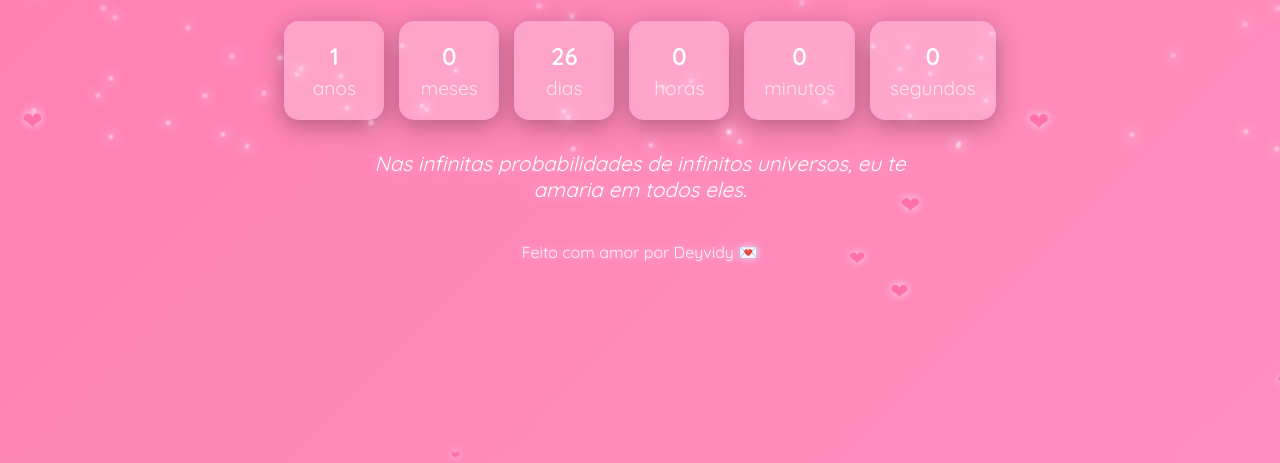
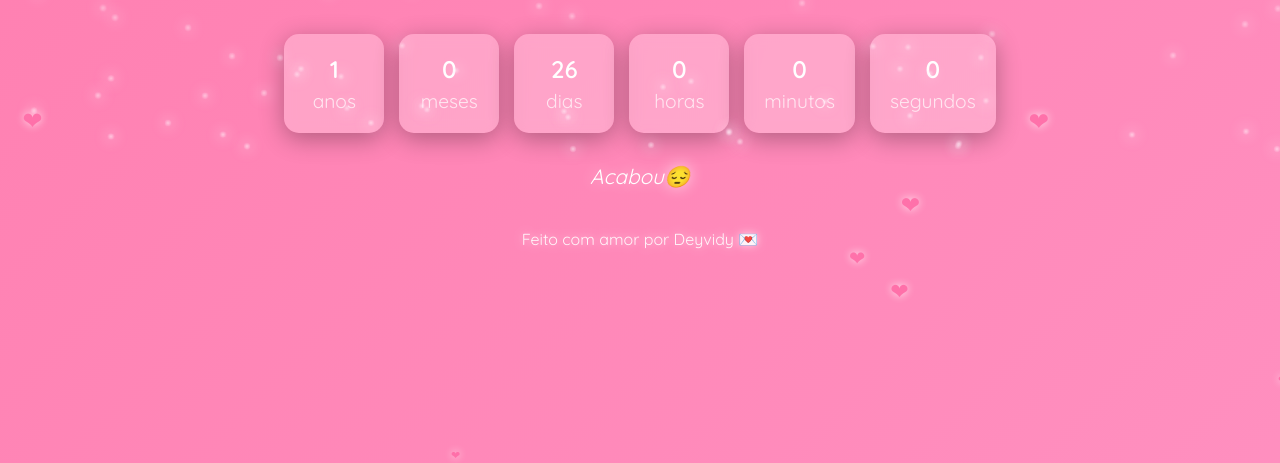
Before and after one commit to Deyvidy-Alves/teste, a plain HTML site: page index.html in a window 1280 px wide. Shown: the part 337-800 px from the top of the page. Drawn offline with Linux system fonts and the light colour scheme.

Commit message:
Update HTML structure and content for countdown

```diff
--- a/index.html
+++ b/index.html
@@ -2,7 +2,7 @@
 <html lang="pt-br">
 <head>
   <meta charset="UTF-8" />
-  <title>Ana & Deyvidy</title>
+  <title>Ana & Deyvidy 💖</title>
   <link href="https://fonts.googleapis.com/css2?family=Great+Vibes&family=Quicksand:wght@400;600&display=swap" rel="stylesheet" />
   <style>
     * { box-sizing: border-box; }
@@ -10,7 +10,6 @@
     body {
       margin: 0;
       font-family: 'Quicksand', sans-serif;
-      /* Mantendo o visual original */
       background: linear-gradient(135deg, #ff4b8b, #ff77a9, #ff99c8);
       background-size: 400% 400%;
       animation: gradientShift 10s ease infinite;
@@ -69,9 +68,6 @@
       font-family: 'Quicksand', sans-serif;
       box-shadow: 0 6px 25px rgba(0,0,0,0.3);
       backdrop-filter: blur(6px);
-      /* Removi a animação de "flutuar" para ficar mais estático/solene,
-         mas se quiser de volta, basta descomentar a linha abaixo */
-      /* animation: floatBox 4s ease-in-out infinite; */
       transition: transform 0.3s ease, box-shadow 0.3s ease;
     }
 
@@ -105,7 +101,6 @@
       text-shadow: 0 0 8px rgba(255,255,255,0.7);
     }
 
-    /* Partículas de fundo */
     .particles {
       position: fixed;
       top: 0; left: 0;
@@ -130,7 +125,6 @@
       100% { transform: translateY(-10vh) scale(1.2); opacity: 0; }
     }
 
-    /* Corações */
     .hearts {
       position: fixed;
       top: 0; left: 0;
@@ -165,28 +159,28 @@
 <body>
   <div class="screen" id="counterScreen">
     <h1>Ana & Deyvidy</h1>
-
     <div class="timer" id="timer"></div>
-
-    <div class="phrase">Nas infinitas probabilidades de infinitos universos, eu te amaria em todos eles.</div>
-
+    <div class="phrase">Acabou😔</div>
     <footer>Feito com amor por Deyvidy 💌</footer>
-
     <div class="particles" id="particles"></div>
     <div class="hearts" id="hearts"></div>
   </div>
 
   <script>
-    // Data de Início
+    // --- CONFIGURAÇÃO DAS DATAS ---
+    // Data de início do namoro
     const startDate = new Date("2023-09-23T00:00:00");
-    // Data do Término (Ajustada para 18/10/2024)
+
+    // Data exata do término (fixa o tempo aqui)
     const endDate = new Date("2024-10-18T00:00:00");
 
-    function updateTimer() {
-      // Calcula a diferença entre o fim e o início
-      const diff = endDate - startDate;
+    function calculateFixedDuration() {
+      // Calcula a diferença total em milissegundos
+      let diff = endDate - startDate;
 
-      // Cálculo das unidades de tempo
+      if (diff < 0) diff = 0; // Evita números negativos se a data estiver errada
+
+      // Matemática para converter milissegundos em tempo
       const seconds = Math.floor(diff / 1000);
       const minutes = Math.floor(seconds / 60);
       const hours = Math.floor(minutes / 60);
@@ -199,9 +193,8 @@
       const remainingMinutes = minutes % 60;
       const remainingSeconds = seconds % 60;
 
+      // Exibe na tela
       const timerEl = document.getElementById("timer");
-
-      // Renderiza o HTML com os valores fixos
       timerEl.innerHTML = `
         ${createUnit(years, 'anos')}
         ${createUnit(months, 'meses')}
@@ -216,6 +209,7 @@
       return `<div class="unit">${value}<span class="label">${label}</span></div>`;
     }
 
+    // Funções visuais (fundo)
     function generateParticles() {
       const container = document.getElementById("particles");
       for (let i = 0; i < 80; i++) {
@@ -230,7 +224,6 @@
 
     function generateHearts() {
       const container = document.getElementById("hearts");
-      // Mantive os corações subindo, mas você pode remover essa função se preferir
       setInterval(() => {
         const heart = document.createElement("div");
         heart.className = "heart";
@@ -238,19 +231,15 @@
         heart.style.left = Math.random() * 100 + "vw";
         heart.style.fontSize = (12 + Math.random() * 16) + "px";
         heart.style.animationDuration = (4 + Math.random() * 4) + "s";
-
         container.appendChild(heart);
-
-        setTimeout(() => {
-          heart.remove();
-        }, 7000);
+        setTimeout(() => { heart.remove(); }, 7000);
       }, 500);
     }
 
-    // Chama a função apenas uma vez para setar o tempo total
-    updateTimer();
+    // Executa o cálculo apenas UMA VEZ.
+    // Não usamos setInterval aqui, então os segundos não vão se mover.
+    calculateFixedDuration();
 
-    // Inicia os efeitos visuais de fundo
     generateParticles();
     generateHearts();
   </script>
```
